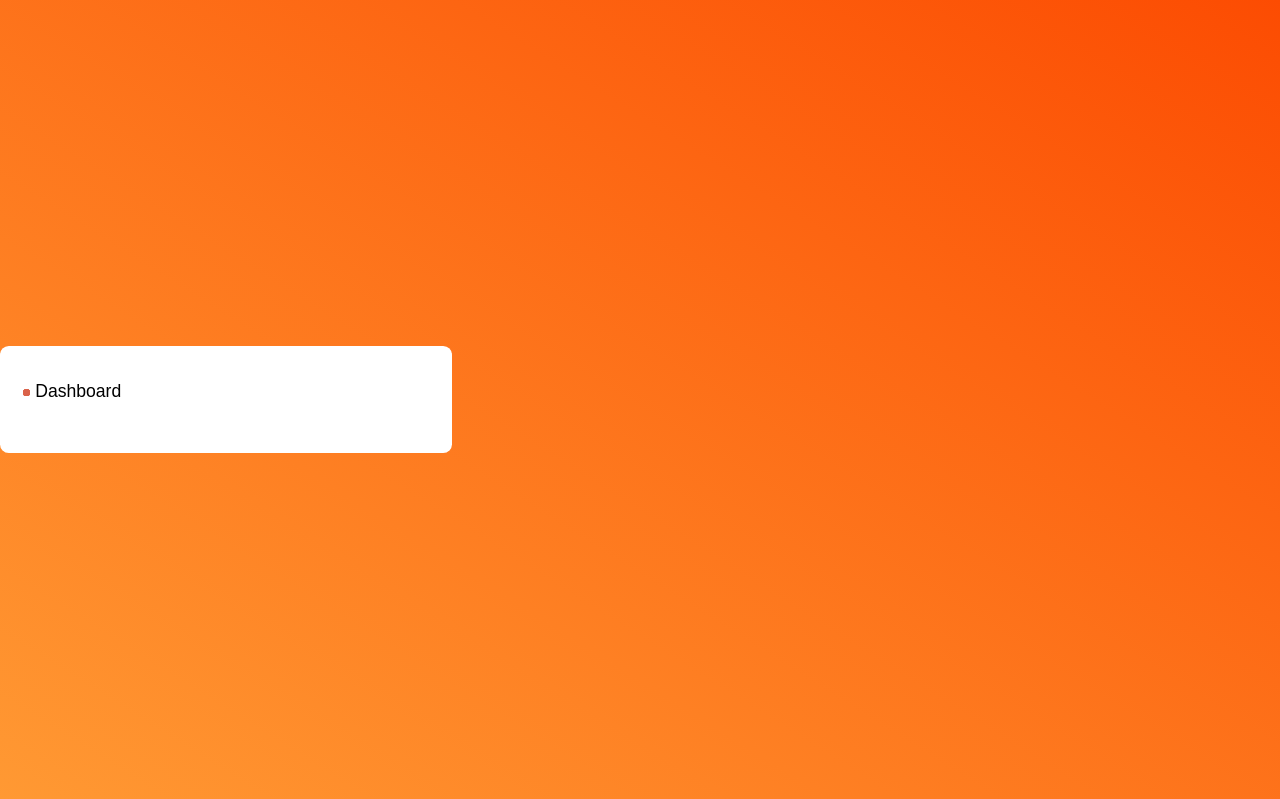
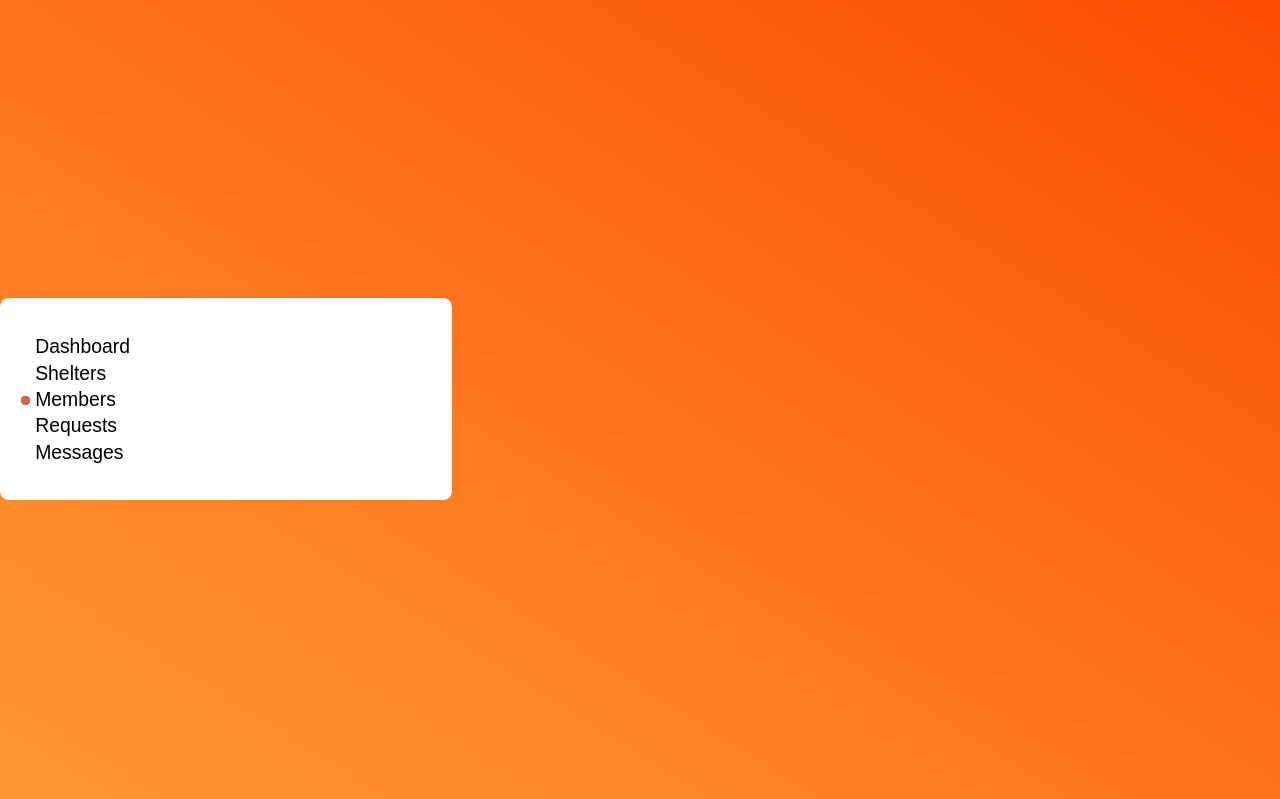
Before and after one commit to pjhoodsta/APU_Web_Project_Sanctuary, a PHP site: page /dashboard-member.html in a window 1280 px wide. Shown: the part 156-955 px from the top of the page. Run offline with PHP 8.4, Linux system fonts and the light colour scheme.

Commit message:
cannot print multiple marker on the sidebar

```diff
--- a/dashboard-member.html
+++ b/dashboard-member.html
@@ -32,31 +32,21 @@
 
     <main class="gradient root-content">
       <section class="card sidebar">
-        <ul class="sidebar-menu">
+        <ul class="sidebar-menu flex-box-column">
           <li>
-            <a href="">
-              <p>Dashboard</p>
-            </a>
+            <a href="">Dashboard</a>
           </li>
           <li>
-            <a href="">
-              <h2></h2>
-            </a>
+            <a href="">Shelters</a>
           </li>
           <li>
-            <a href="">
-              <h2></h2>
-            </a>
+            <a href="">Members</a>
           </li>
           <li>
-            <a href="">
-              <h2></h2>
-            </a>
+            <a href="">Requests</a>
           </li>
           <li>
-            <a href="">
-              <h2></h2>
-            </a>
+            <a href="">Messages</a>
           </li>
         </ul>
       </section>
--- a/style.css
+++ b/style.css
@@ -234,17 +234,6 @@
   text-decoration: none;
   color: black;
 }
-section.sidebar a:before {
-  position: absolute;
-  width: 0.4rem;
-  height: 0.4rem;
-  left: -0.7rem;
-  top: 55%;
-  margin-top: -0.7rem;
-  content: "";
-  background: #da624a;
-  border-radius: 0.6rem;
-}
 
 section.card-container {
   width: 65%;
@@ -380,8 +369,23 @@
   position: relative;
 }
 ul.sidebar-menu > * {
+  line-height: 1.5rem;
 }
 
+ul.sidebar-menu li::before {
+  position: absolute;
+  width: 0.5rem;
+  height: 0.5rem;
+  left: -0.8rem;
+  top: 50%;
+  margin-top: -0.2rem;
+  content: "";
+  background: #da624a;
+  border-radius: 2rem;
+}
+/* ul.sidebar-menu a::after {
+  box-sizing: border-box;
+} */
 ul.navbar-nav {
   display: flex;
   position: relative;
```
